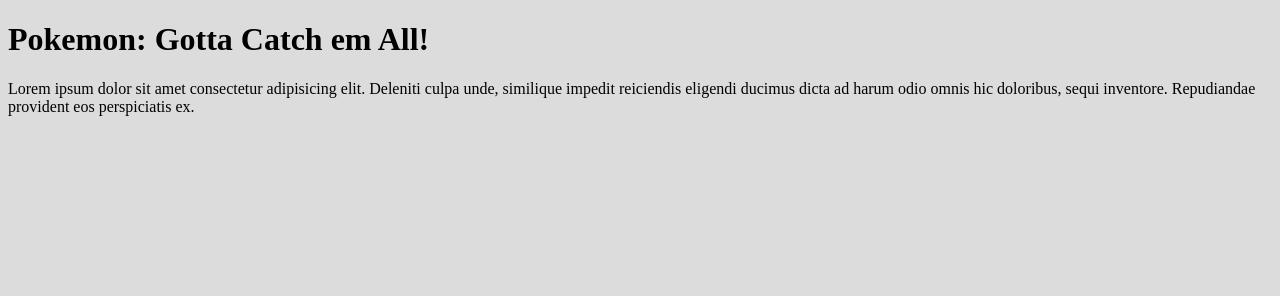
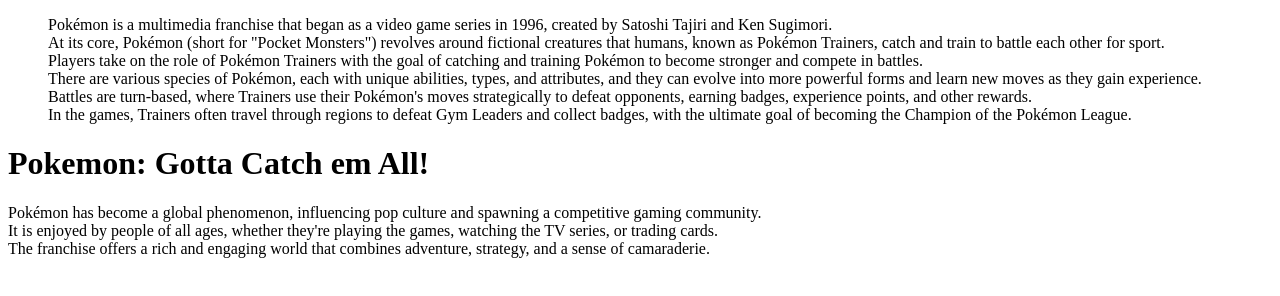
Before and after one commit to gaywrites/typography-only, a plain HTML site: page index.html in a window 1280 px wide. Drawn offline with Linux system fonts and the light colour scheme; a web font is replaced by a local one.

Commit message:
Update 3

```diff
--- a/index.html
+++ b/index.html
@@ -20,10 +20,13 @@
     <title>Pokemon: Gotta Catch em All!</title>
 </head>
 <body>
+    <blockquote>
+        Pokémon is a multimedia franchise that began as a video game series in 1996, created by Satoshi Tajiri and Ken Sugimori. <br>At its core, Pokémon (short for "Pocket Monsters") revolves around fictional creatures that humans, known as Pokémon Trainers, catch and train to battle each other for sport. <br>Players take on the role of Pokémon Trainers with the goal of catching and training Pokémon to become stronger and compete in battles. <br>There are various species of Pokémon, each with unique abilities, types, and attributes, and they can evolve into more powerful forms and learn new moves as they gain experience. <br>Battles are turn-based, where Trainers use their Pokémon's moves strategically to defeat opponents, earning badges, experience points, and other rewards. <br>In the games, Trainers often travel through regions to defeat Gym Leaders and collect badges, with the ultimate goal of becoming the Champion of the Pokémon League.
+    </blockquote>
 
     <h1>Pokemon: Gotta Catch em All!</h1>
 
-    <p>Lorem ipsum dolor sit amet consectetur adipisicing elit. Deleniti culpa unde, similique impedit reiciendis eligendi ducimus dicta ad harum odio omnis hic doloribus, sequi inventore. Repudiandae provident eos perspiciatis ex.</p>
+    <p>Pokémon has become a global phenomenon, influencing pop culture and spawning a competitive gaming community. <br>It is enjoyed by people of all ages, whether they're playing the games, watching the TV series, or trading cards. <br>The franchise offers a rich and engaging world that combines adventure, strategy, and a sense of camaraderie.</p>
 
 </body>
 </html>
--- a/style.css
+++ b/style.css
@@ -1,5 +1,14 @@
 @import url('https://fonts.googleapis.com/css2?family=Anybody:ital,wght@0,100..900;1,100..900&display=swap');
 
+:root {
+    --color1: #80EFAA;
+    --color2: #808DEF;
+    --color3: #EF80C5;
+    --color4: #EFE280;
+    --primaryfont: "Anybody", serif;
+  }
+
 body {
-    background: gainsboro;
+    background: linear-gradient(45deg,var(--color2),var(--color3),var(--color4),var(--color1);
+    font-family: var(--primaryfont);
 }
```
